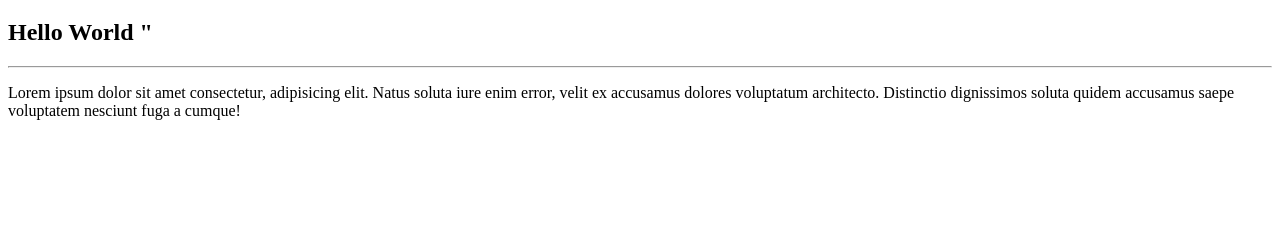
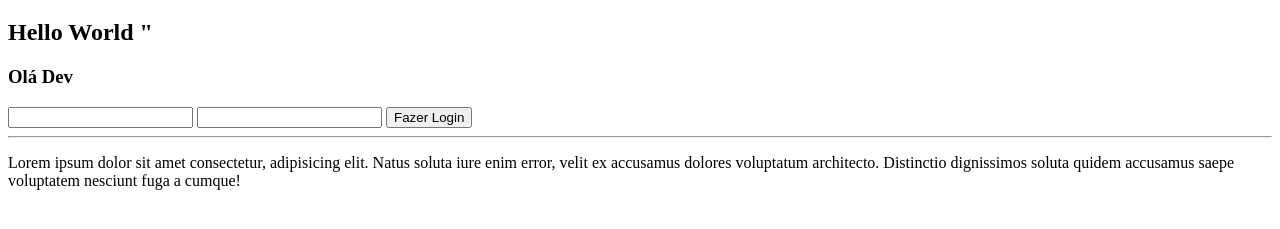
Before and after one commit to diegoprodev/projeto-primeiro-site, a plain HTML site: page index.html in a window 1280 px wide. Shown: the part 61-290 px from the top of the page. Drawn offline with Linux system fonts and the light colour scheme.

Commit message:
Update index.html
adicionado um campo input "email"
adicionado um campo imput "password"
adicionado um botão fazer login

```diff
--- a/index.html
+++ b/index.html
@@ -9,6 +9,14 @@
 <body>
     <h1> Olá, Mundo </h1></body>
     <h2> Hello World "</h2>
+    <h3>Olá Dev</h3>
+
+    <input type="email" name="" id="">
+     <input type="password" name="" id="">
+
+    <input type="button" value="Fazer Login">
+
+
     <hr>
     <p>Lorem ipsum dolor sit amet consectetur, adipisicing elit. Natus soluta iure enim error, velit ex accusamus dolores voluptatum architecto. Distinctio dignissimos soluta quidem accusamus saepe voluptatem nesciunt fuga a cumque!</p>
 </html>
```
